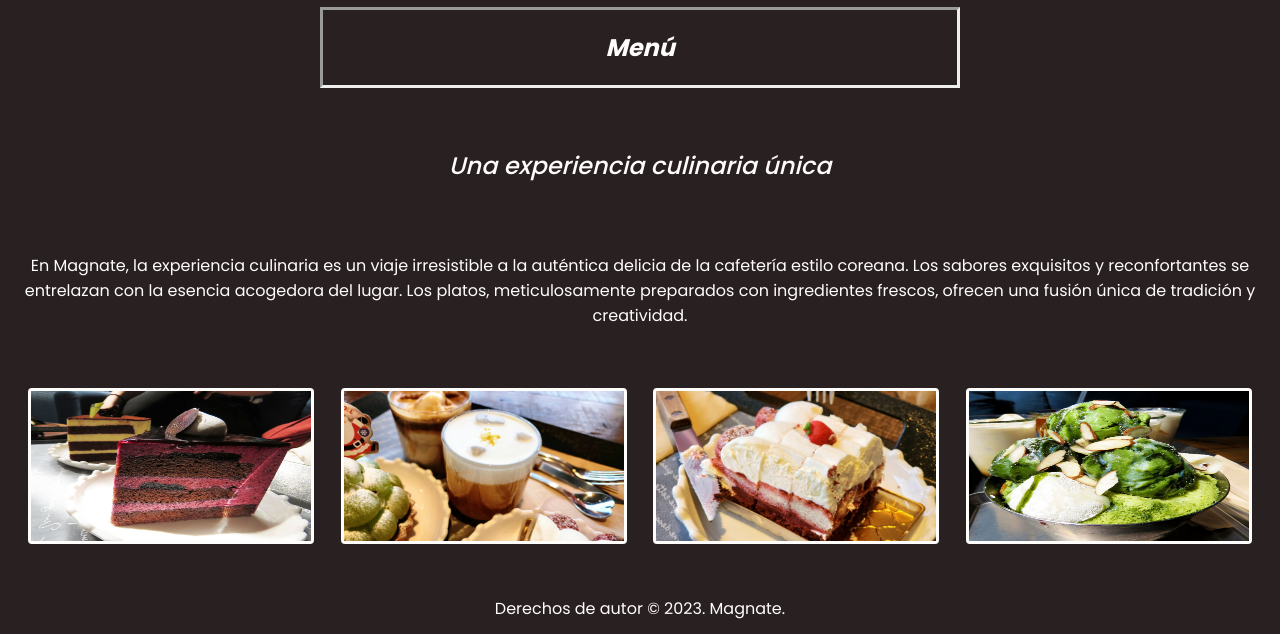
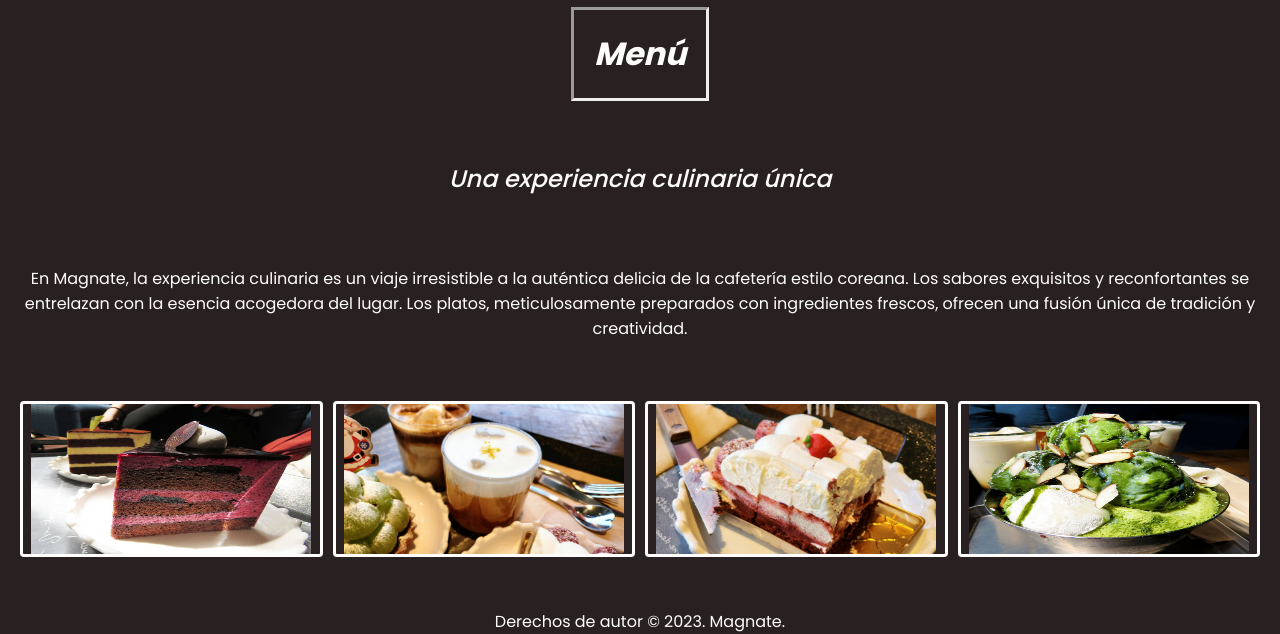
Before and after one commit to melisamm/coffe-shop-magnate, a plain HTML site: page pages/menu.html in a window 1280 px wide. Shown: the part 305-939 px from the top of the page. Drawn offline with nearby package versions, Linux system fonts and the light colour scheme.

Commit message:
corrección de errores

```diff
--- a/css/partials/_body.scss
+++ b/css/partials/_body.scss
@@ -1,10 +1,10 @@
 body {
     font-family: 'Poppins', sans-serif;
     background-color: #292021;
-}
 
     #inicio {
     text-align: center;
+    overflow: hidden;
 
         h1 {
         font-family: 'Poppins', sans-serif;
@@ -16,7 +16,8 @@ body {
         margin: 10px;
         border-style: inset;
         display: inline-block;
-        width: 50%;
+        width: fit-content;
+        height: fit-content;
     }
 
         h2 {
@@ -49,3 +50,4 @@ body {
     padding-left: 200px;
     padding-right: 200px;
 }
+}
--- a/css/partials/_contacto.scss
+++ b/css/partials/_contacto.scss
@@ -10,7 +10,6 @@
     padding: 25px 25px;
     gap: 20px;
     box-shadow: 0px 0px 20px rgba(0, 0, 0, 0.055);
-  }
 
   /* contenedores para las redes sociales */
   .socialContainer {
@@ -68,6 +67,7 @@
       animation: slide-in-top 0.3s both;
     }
   }
+}
 
   @keyframes slide-in-top {
     0% {
--- a/css/partials/_contenedor.scss
+++ b/css/partials/_contenedor.scss
@@ -7,12 +7,15 @@
     padding:20px;
     justify-content:center;
     align-content: center;
+    overflow:hidden;
 
     .item-grilla {
         display:flex;
-        align-items: center;
+        align-items:center;
+        justify-content: center;
         border-radius: 4px;
         border: solid $colorfuente;
-        margin:auto;
+        margin:0;
+        overflow:hidden;
     }
 }
--- a/pages/menu.html
+++ b/pages/menu.html
@@ -37,8 +37,7 @@
         </div>
     </nav>
 </header>
-<section id="inicio" class="menu1">
-    <main>
+<main id="inicio" class="menu1">
     <h1>Menú</h1>
         <h2>Una experiencia culinaria única</h2>
             <p id="menuparrafo">En Magnate, la experiencia culinaria es un viaje irresistible a la auténtica delicia de la cafetería estilo coreana. Los sabores exquisitos y reconfortantes se entrelazan con la esencia acogedora del lugar. Los platos, meticulosamente preparados con ingredientes frescos, ofrecen una fusión única de tradición y creatividad.</p>
@@ -56,8 +55,7 @@
                 <img src="../imagenes/comida11.jpg" height="150" width="280" alt="Postre de pistacho con nueces">
                 </div>
         </section>
-    </main>
-</section>
+</main>
 <footer class="footer">
     <p>Derechos de autor © 2023. Magnate.</p>
 </footer>
```
Also changed, not shown: css/partials/_mediaqueries.scss (+4 -4 lines), index.html (+4 -4 lines), pages/ambiente.html (+4 -4 lines), pages/contacto.html (+4 -4 lines), pages/nosotros.html (+4 -4 lines), css/estilos.css, 1 other file. Lines whose indentation alone changed are shown as unchanged.
